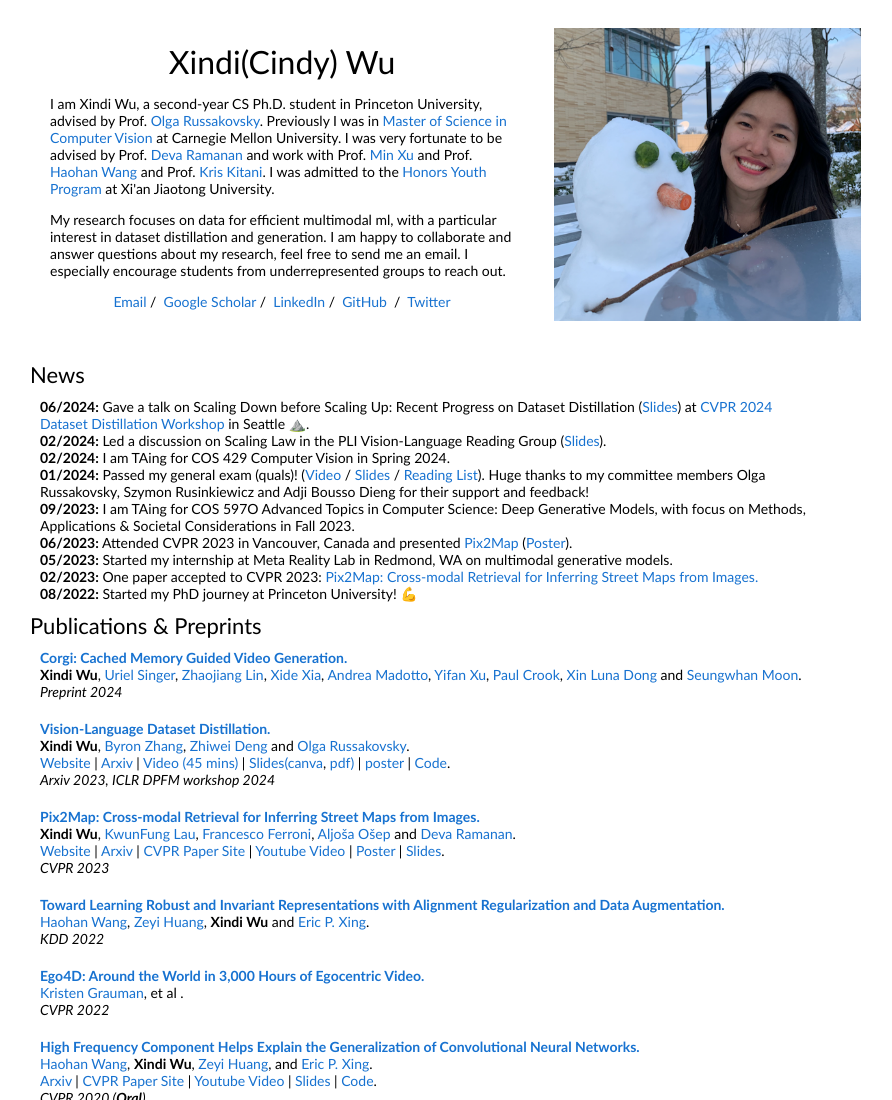
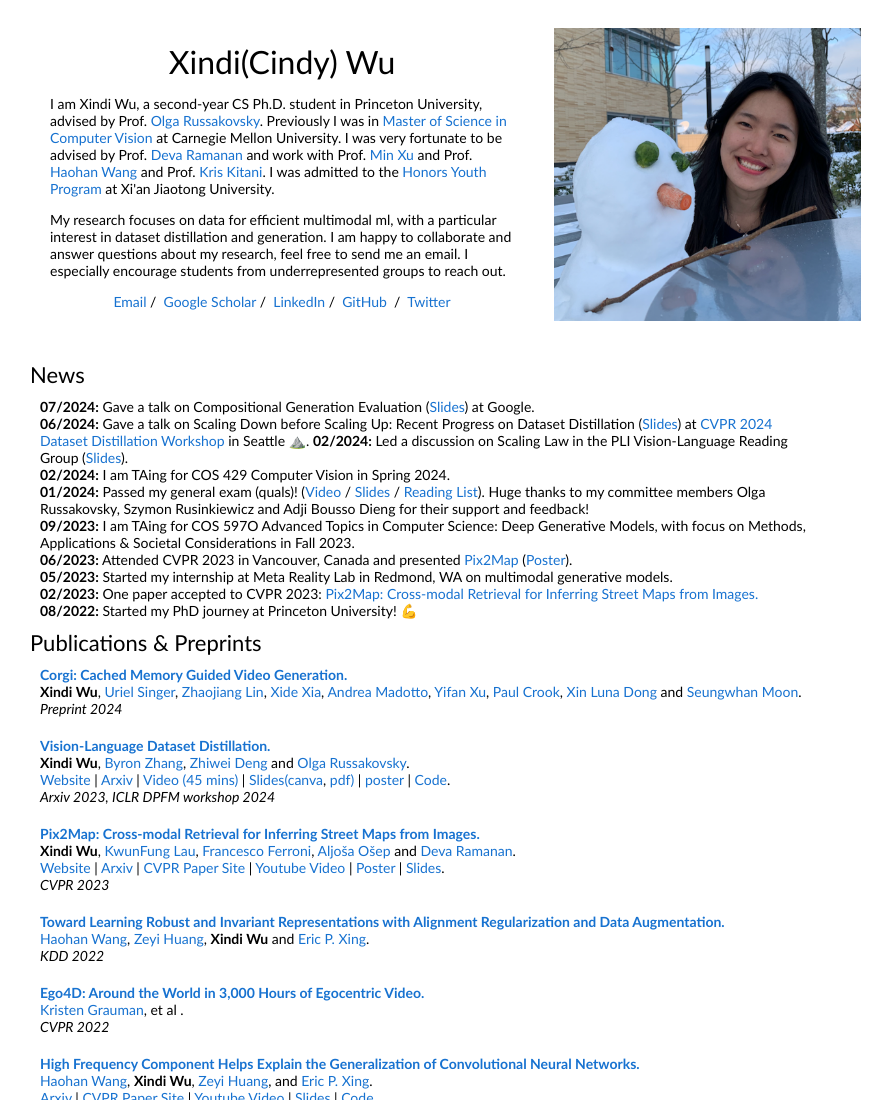
Before and after one commit to XindiWu/xindiwu.github.io, a plain HTML site: page index.html in a window 1280 px wide. Shown: the top 1100 px of the page, without its empty margins (210-1102 px from the left). Drawn offline with Linux system fonts and the light colour scheme.

Commit message:
Update index.html

```diff
--- a/index.html
+++ b/index.html
@@ -63,6 +63,8 @@
 
               <td width="60%" valign="middle">
                 <div class="item">
+                    <b>07/2024:</b> Gave a talk on Compositional Generation Evaluation (<a href="">Slides</a>) at Google.
+                  </div>
                     <b>06/2024:</b> Gave a talk on Scaling Down before Scaling Up: Recent Progress on Dataset Distillation (<a href="https://www.canva.com/design/DAGHkwRD1b4/1PZSS0oLw_mWhUFdVKtSMw/view?utm_content=DAGHkwRD1b4&utm_campaign=designshare&utm_medium=link&utm_source=editor">Slides</a>) at <a href="https://sites.google.com/view/dd-cvpr2024/home">CVPR 2024 Dataset Distillation Workshop</a> in Seattle ⛰️.
                   </div>
                     <b>02/2024:</b> Led a discussion on Scaling Law in the PLI Vision-Language Reading Group (<a href="https://www.canva.com/design/DAF85IpLTd4/gezWVg4jR784S5joPctYbA/view?utm_content=DAF85IpLTd4&utm_campaign=designshare&utm_medium=link&utm_source=editor">Slides</a>).
```
